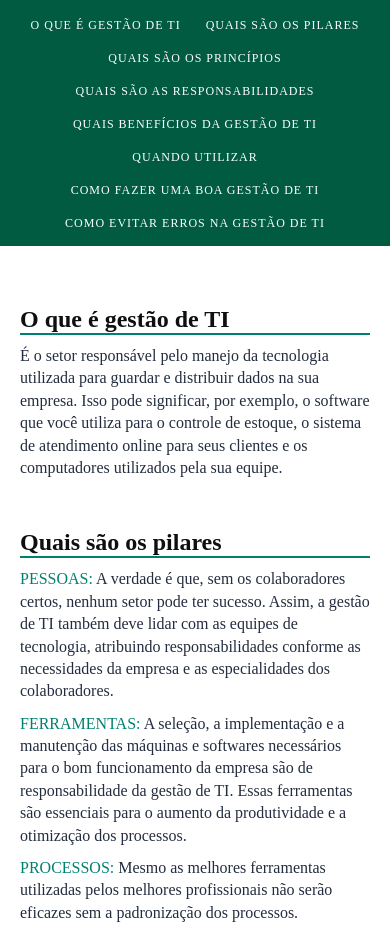
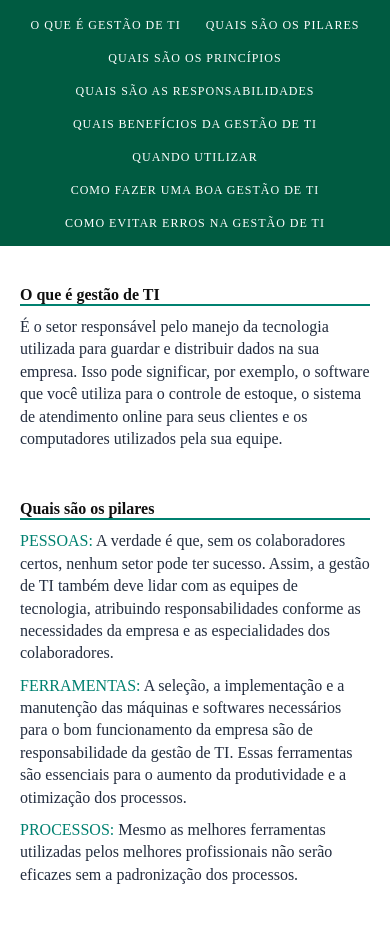
Before and after one commit to RaphaelDG08/portifolio-gestao-gerenciamento-ti, a plain HTML site: page index.html in a window 390 px wide. Shown: the top 927 px of the page. Drawn offline with Linux system fonts and the light colour scheme.

Commit message:
responsivo

```diff
--- a/style.css
+++ b/style.css
@@ -107,6 +107,9 @@ a {
 		gap: 15px;
 	}
 	.bloco:nth-child(1){
-		margin: 40px auto 0 auto;
+		margin: 20px auto 0 auto;
+	}
+	.bloco h1 {
+		font-size: 16px;
 	}
 }
```
